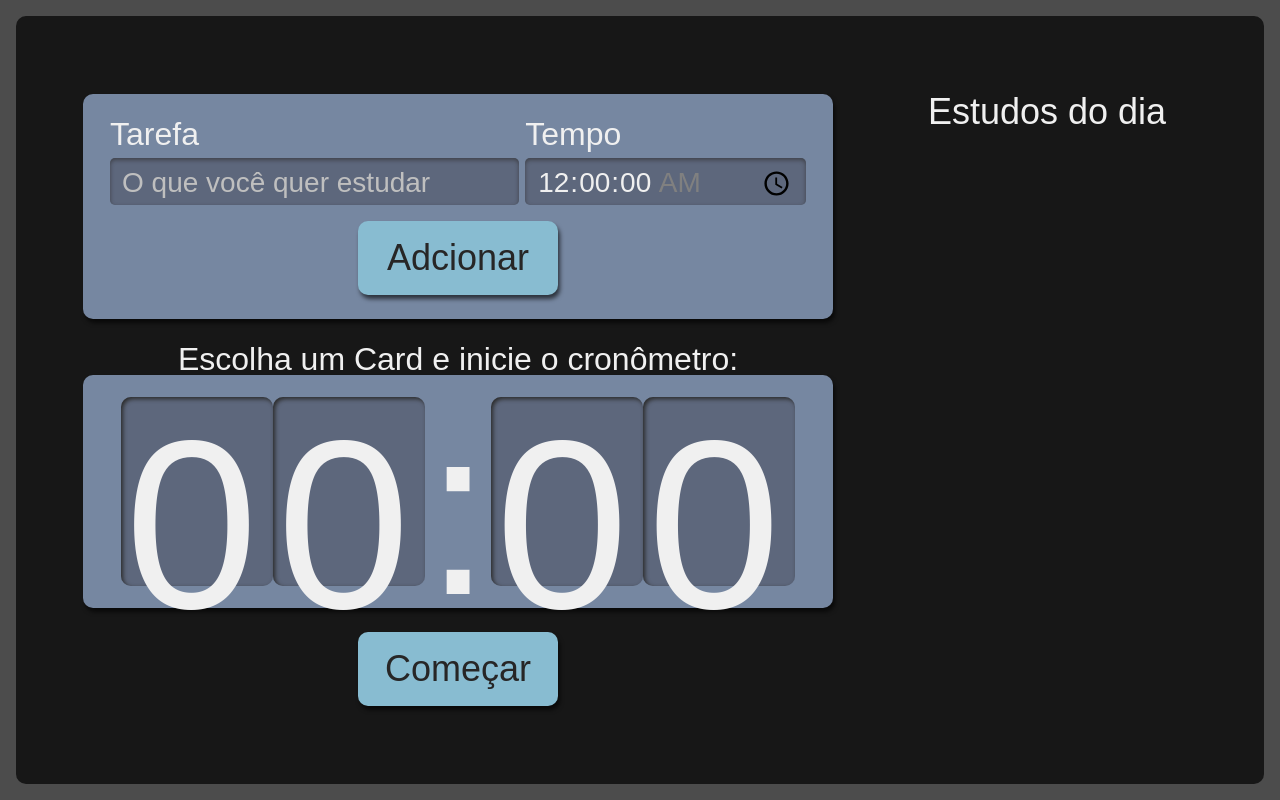
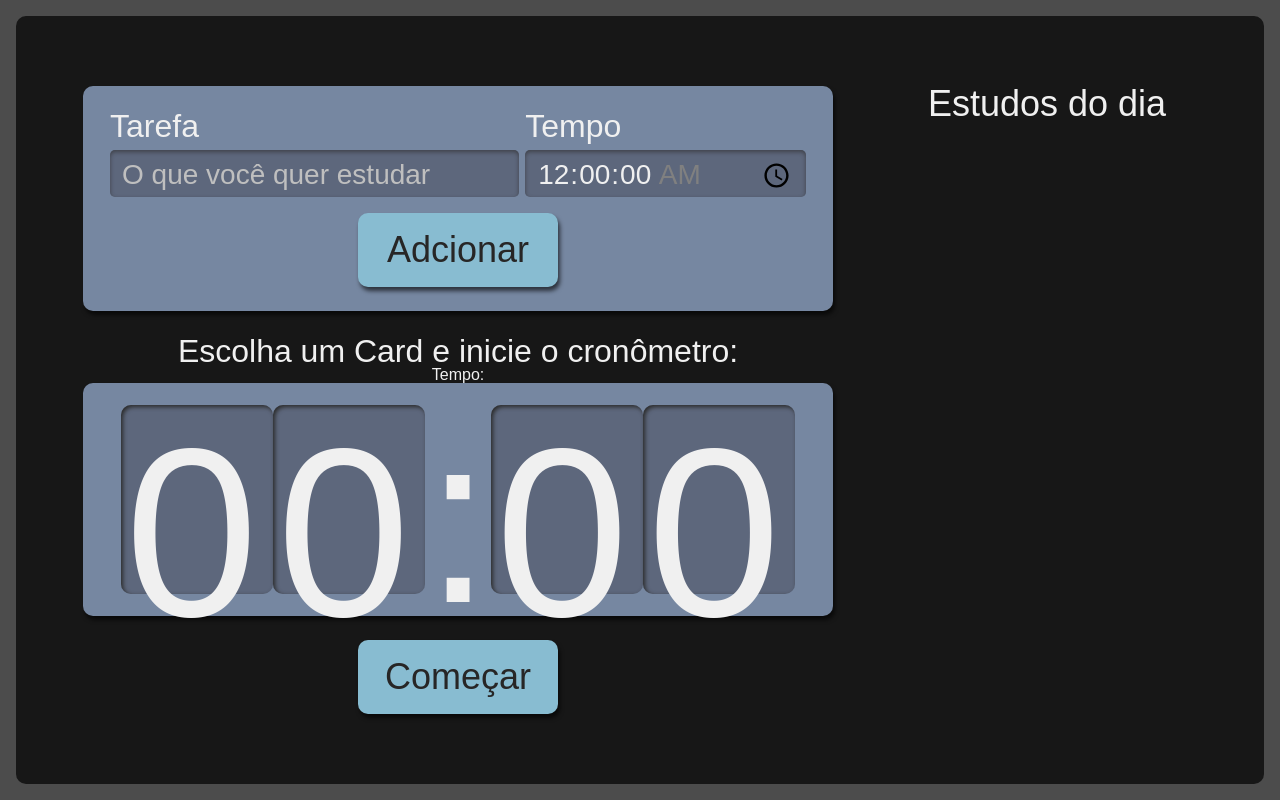
Before and after one commit to thuurzz/alura-react-fundamentos-typescript, a React (Create React App) app: page / in a window 1280 px wide. Built offline with nearby package versions, Linux system fonts and the light colour scheme.

Commit message:
Começando o cronômetro

```diff
--- a/src/components/Cronometro/index.tsx
+++ b/src/components/Cronometro/index.tsx
@@ -1,13 +1,21 @@
 import Botao from "../Button"
 import Relogio from "./Relogio"
 import './Cronometro.scss'
-import { tempoParaSegundos } from "../../common/utils/date"
+import { tempoParaSegundos } from "../../common/utils/time"
+import { ITarefa } from "../../types/tarefas";
+import { useState } from "react";
 
-export default function Cronometro() {
-    console.log("Conversão: ", tempoParaSegundos("01:01:01"))
+interface Props{
+    selecionado: ITarefa | undefined;
+}
+
+export default function Cronometro({selecionado}:Props) {
+    const [tempo, setTtempo] = useState<number>();
+    if (selecionado?.tempo) setTtempo(tempoParaSegundos(selecionado.tempo));
     return(
         <div className="cronometro">
             <p className="titulo">Escolha um Card e inicie o cronômetro:</p>
+            Tempo:{tempo}
             <div className="relogioWrapper">
                 <Relogio />
             </div>
--- a/src/pages/App.tsx
+++ b/src/pages/App.tsx
@@ -25,7 +25,7 @@ function App() {
         tarefas={tarefas}
         selecionaTarefa={selecionaTarefa}
       />
-      <Cronometro/ >
+      <Cronometro selecionado={selecionado}/>
     </div>
   );
 }
```
Also changed, not shown: src/common/utils/time.ts (renamed from src/common/utils/date.ts).
